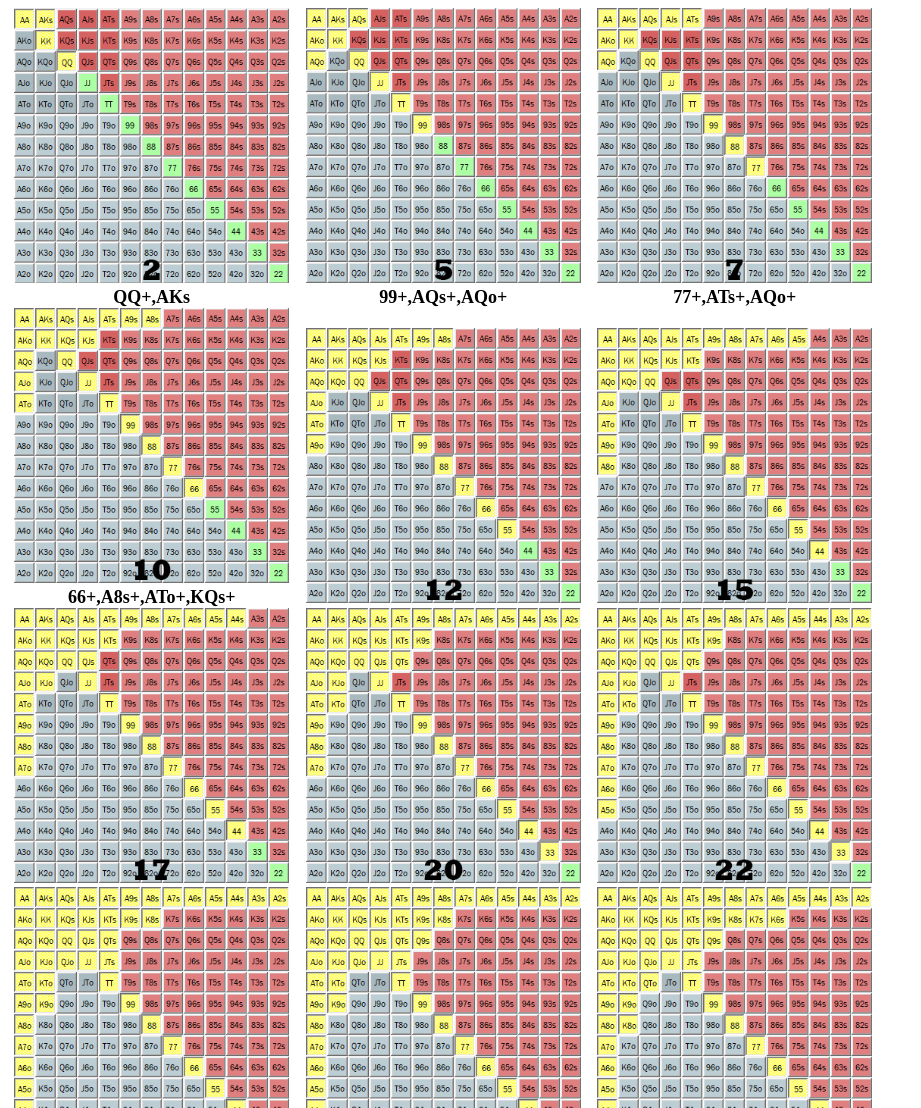
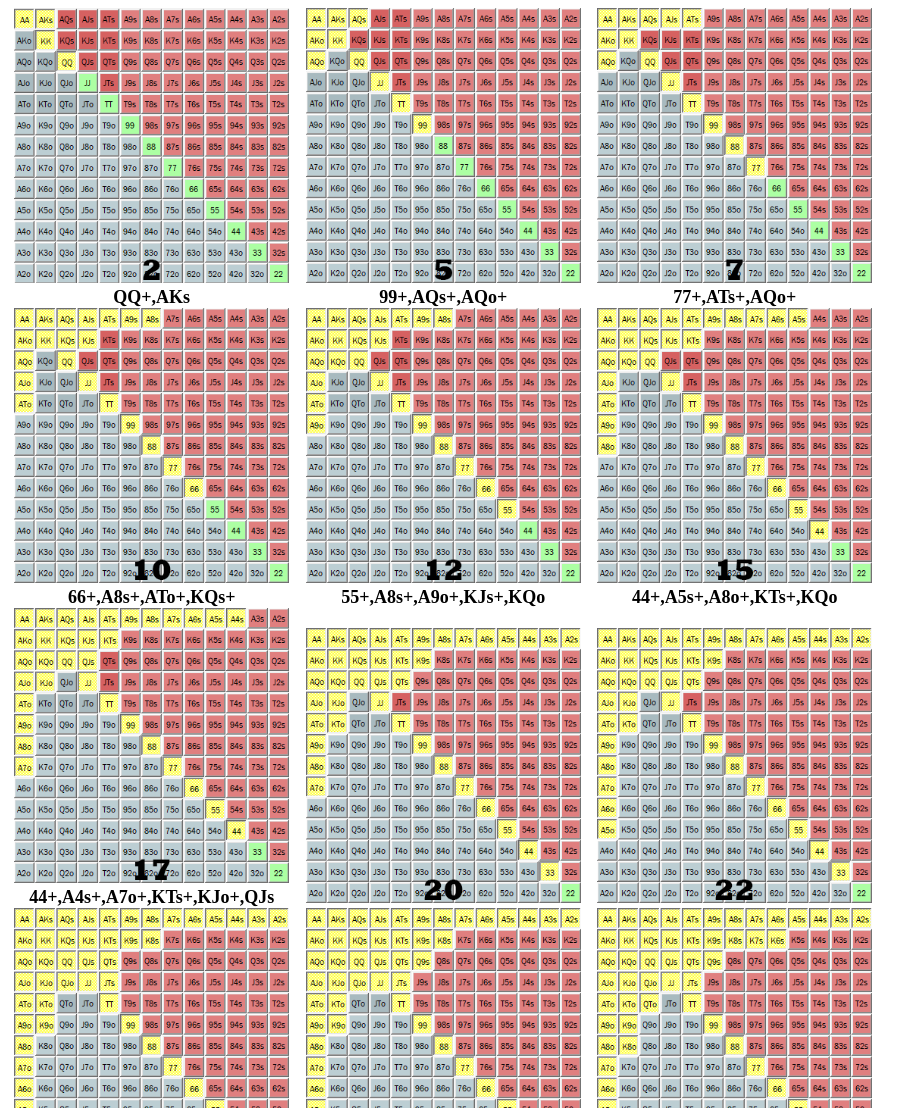
Before and after one commit to veloblank/sng_ranges, a plain HTML site: page Range Scroll/ranges.html in a window 1280 px wide. Shown: the top 1108 px of the page, without its empty margins (0-921 px from the left). Drawn offline with Linux system fonts and the light colour scheme.

Commit message:
Update some range descriptions.

```diff
--- a/Range Scroll/ranges.html
+++ b/Range Scroll/ranges.html
@@ -27,15 +27,15 @@
 				</div>
 				<div class="range">
 					<img src="call_12.png" <br />
-					<div class="range-description"></div>
+					<div class="range-description">55+,A8s+,A9o+,KJs+,KQo</div>
 				</div>
 				<div class="range">
 					<img src="call_15.png" <br />
-					<div class="range-description"></div>
+					<div class="range-description">44+,A5s+,A8o+,KTs+,KQo</div>
 				</div>
 				<div class="range">
 					<img src="call_17.png" <br />
-					<div class="range-description"></div>
+					<div class="range-description">44+,A4s+,A7o+,KTs+,KJo+,QJs</div>
 				</div>
 				<div class="range">
 					<img src="call_20.png" <br />
```
